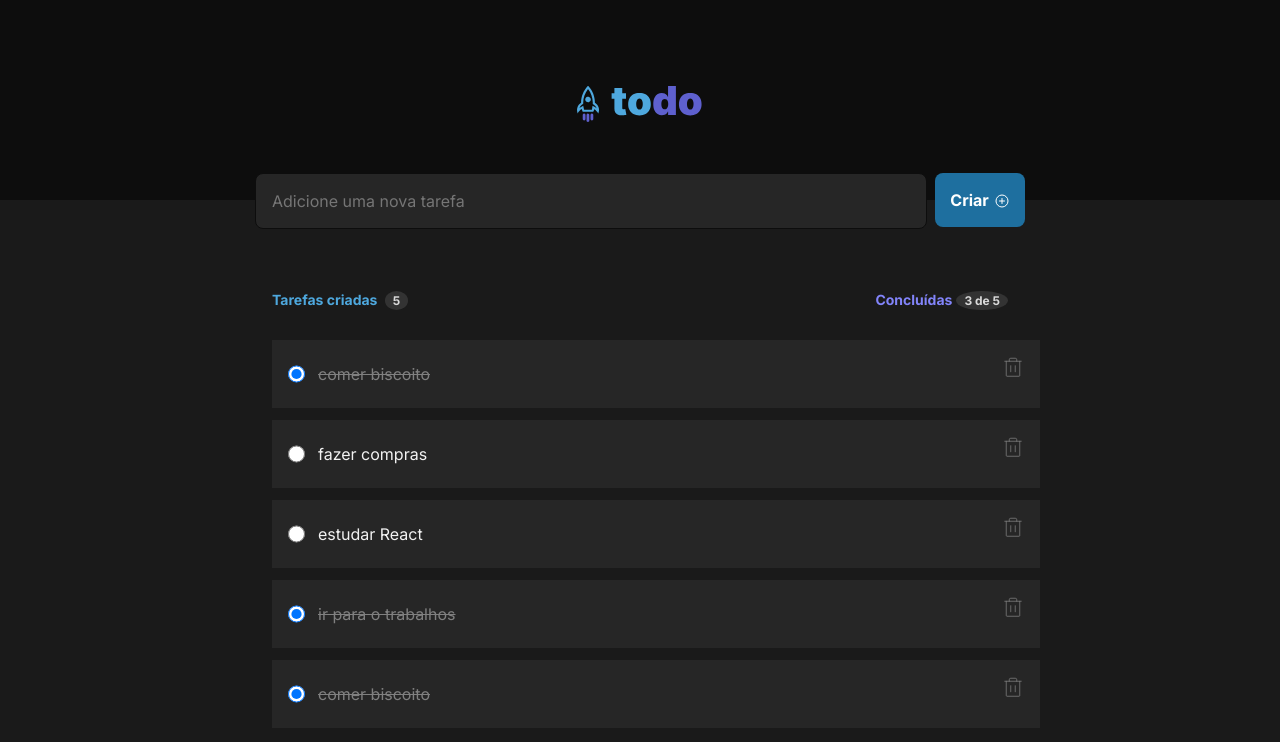
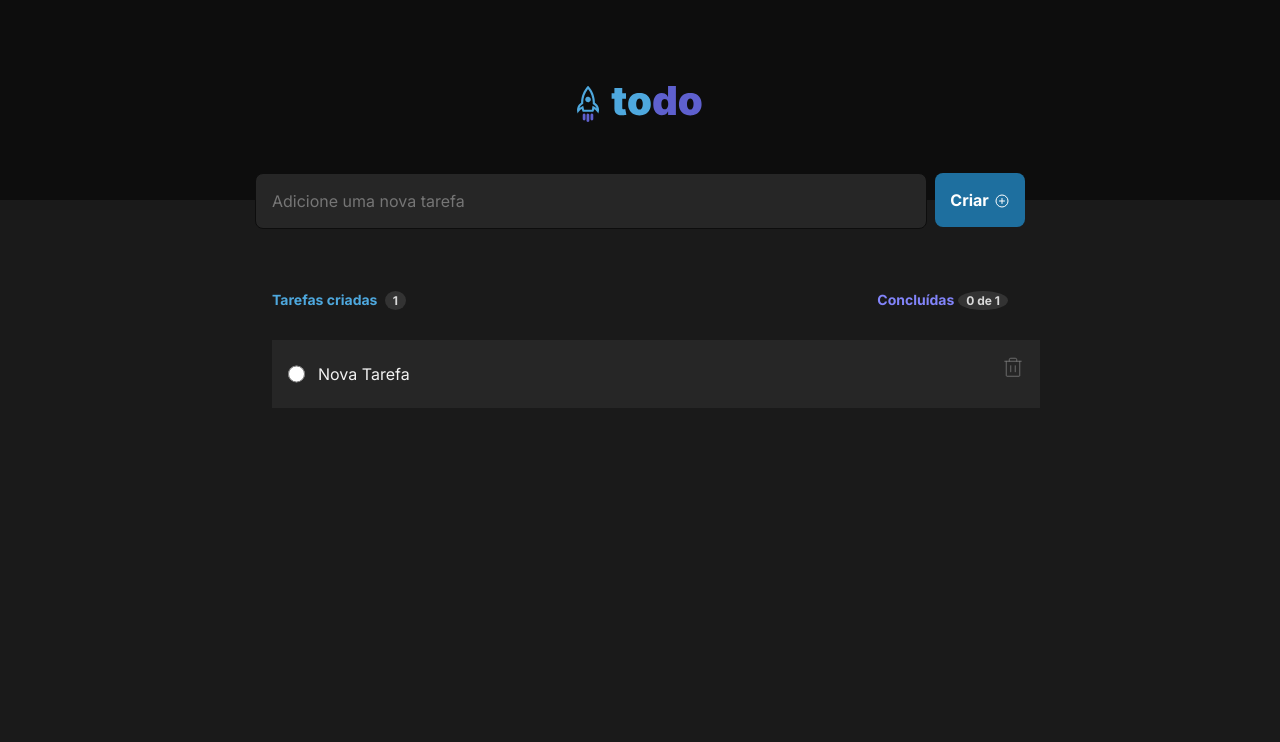
Before and after one commit to MartinGBB/todo-ignite, a React (Vite) app: page / in a window 1280 px wide. Shown: the top 742 px of the page. Built offline with nearby package versions, Linux system fonts and the light colour scheme.

Commit message:
feat: logica para adicionar tarefa com o form e muda jeito de mostrar concluidas

```diff
--- a/src/components/ToDo.tsx
+++ b/src/components/ToDo.tsx
@@ -1,6 +1,6 @@
 import { PlusCircle } from 'phosphor-react';
 
-import { useState } from 'react';
+import { ChangeEvent, FormEvent, useState } from 'react';
 
 import { Task } from './Task';
 import styles from './ToDo.module.css';
@@ -10,41 +10,39 @@ import clipboard from '../assets/clipboard.svg';
 export function ToDo() {
 const tasksJson = [
   {
-    id: '123',
-    task: 'comer biscoito',
-    isComplete: true,
-  },
-  {
     id: '456',
-    task: 'fazer compras',
+    task: 'Nova Tarefa',
     isComplete: false
-  },
-  {
-    id: '789',
-    task: 'estudar React',
-    isComplete: false
-  },
-  {
-    id: '101',
-    task: 'ir para o trabalhos',
-    isComplete: true
-  },
-  {
-    id: '121',
-    task: 'comer biscoito',
-    isComplete: true
   },
 ];
 
 const [tasks, setTasks] = useState(tasksJson);
+const [newTasks, setNewTasks] = useState('');
+
+function handleComment(event: FormEvent) {
+  event.preventDefault();
+
+  const newTaskValue = {
+    id: '788',
+    task: newTasks,
+    isComplete: false
+  }
+
+  setTasks([newTaskValue, ...tasks])
+}
+
+function handleCommentChange(event: ChangeEvent<HTMLInputElement>) {
+  const newTaskValue = event.target.value;
+  setNewTasks(newTaskValue);
+}
 
 function deleteTask(taskDelete: string) {
   const newTasks = tasks.filter((task) => task.id !== taskDelete)
   setTasks(newTasks)
 }
 
+const taskQuantity = tasks.length;
 const taskCompleteQuantity = tasks.filter((task) => task.isComplete).length;
-const taskQuantity = tasks.length;
 
   return (
     <div className={styles.toDo}>
@@ -52,25 +50,30 @@ const taskQuantity = tasks.length;
         <img src={logo} alt="logo todo" />
       </header>
 
-      <div className={styles.form}>
+      <form onSubmit={handleComment} className={styles.form}>
         <input
           type="text"
           placeholder="Adicione uma nova tarefa"
+          onChange={handleCommentChange}
         />
         <button
-          type="button"
+          type="submit"
         >
           Criar
           <PlusCircle size={16} />
         </button>
-      </div>
+      </form>
 
       <div className={styles.contentTasks}>
         <div className={styles.countTask}>
-          <p>Tarefas criadas <span>{tasks.length}</span></p>
+          <p>Tarefas criadas <span>{taskQuantity}</span></p>
           <p>Concluídas
             <span>
-              {`${taskCompleteQuantity} de ${taskQuantity}`}
+              {
+                taskQuantity > 0
+                ? `${taskCompleteQuantity} de ${taskQuantity}`
+                : taskQuantity
+              }
             </span>
           </p>
         </div>
```
